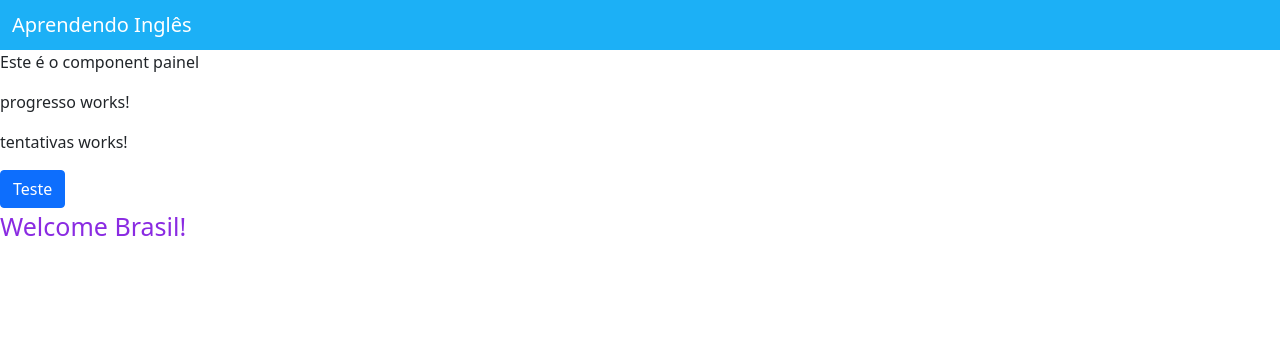
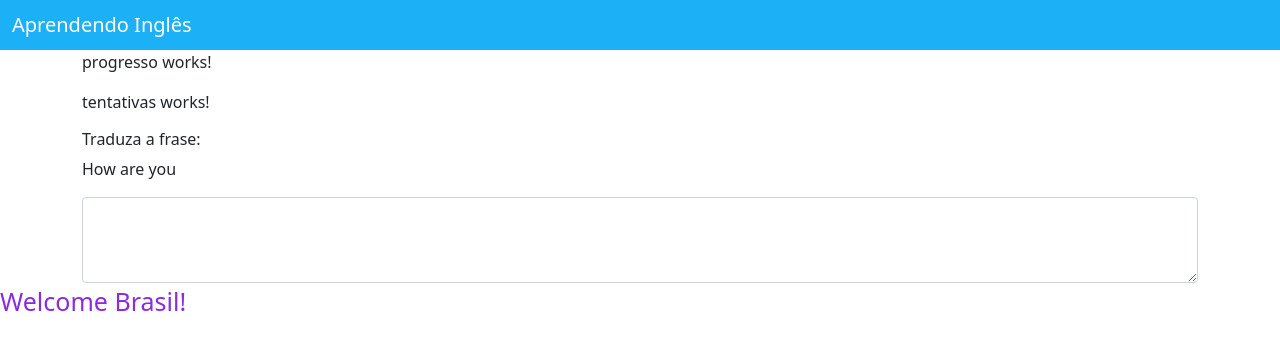
Before and after one commit to cardosoaline/app_one, an Angular app: page / in a window 1280 px wide. Shown: the top 350 px of the page. Built offline with nearby package versions, Linux system fonts and the light colour scheme.

Commit message:
moldando component painel

```diff
--- a/src/app/painel/painel.component.html
+++ b/src/app/painel/painel.component.html
@@ -1,5 +1,21 @@
-<p>Este é o component painel</p>
-<app-progresso></app-progresso>
-<app-tentativas></app-tentativas>
-
-<button class="btn btn-primary">Teste</button>
+<div class="container">
+    <div class="jumbotron">
+     <div class="row">
+         <div class="col-sm-6">
+            <app-progresso></app-progresso>
+             <div class="col-sm-6">
+                <app-tentativas></app-tentativas>
+            </div>
+         </div>
+     </div>
+     <div class="row">
+         <div class="col">
+             <h6>Traduza a frase:</h6>
+             <p>How are you</p>
+             <div class="form-group">
+                <textarea class="form-control" rows="3"></textarea>
+              </div>
+         </div>
+     </div>
+    </div>
+</div>
--- a/src/styles.css
+++ b/src/styles.css
@@ -1 +1,2 @@
 /* You can add global styles to this file, and also import other style files */
+@import "../node_modules/bootstrap/dist/css/bootstrap.min.css"
```
